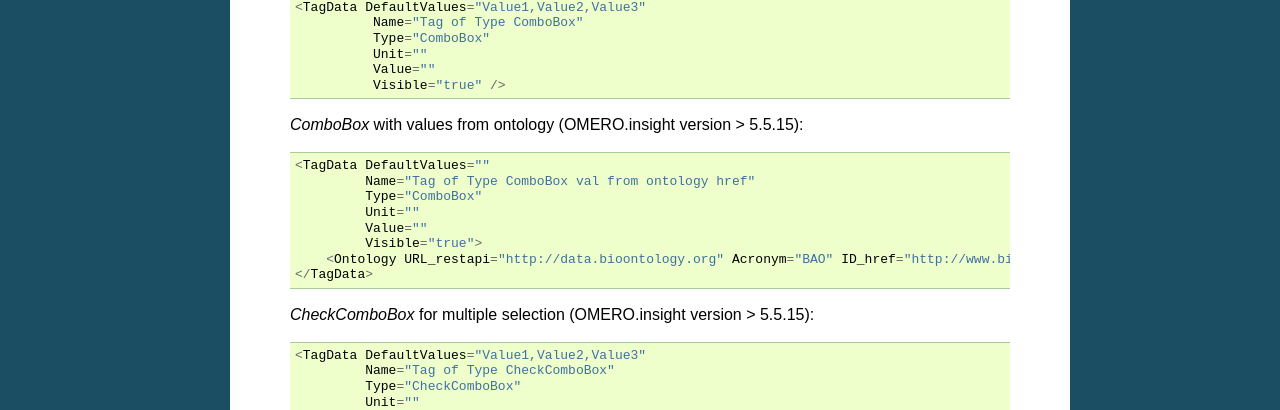
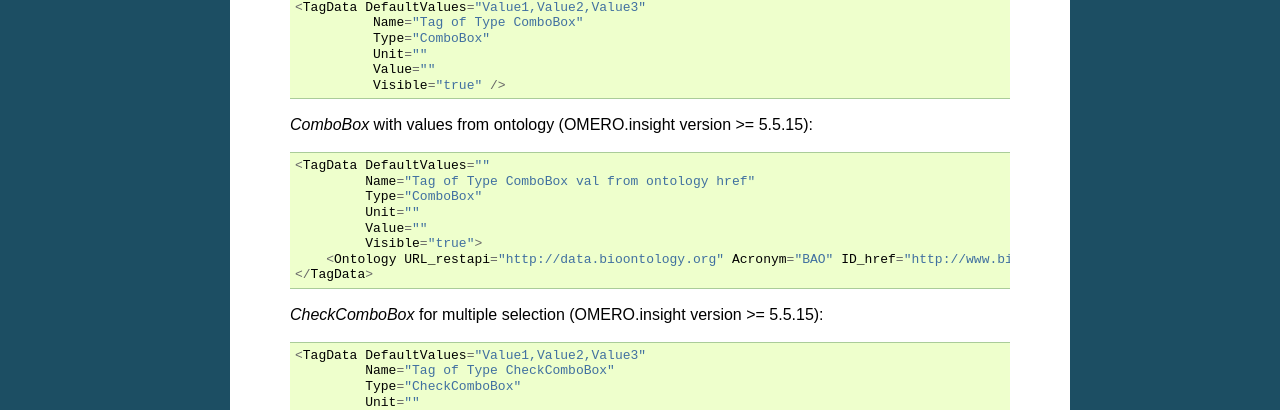
Before and after one commit to ome/omero-guide-mde, a Sphinx documentation site: the page built from docs/mde_customizeObjects.rst, in a window 1280 px wide and 900 px high, scrolled down 3854 px. Shown: the part 186-596 px from the top of the window. Built offline with Sphinx 7.4.7, drawn with Linux system fonts in a browser that asks for light colours.

```diff
--- a/docs/mde_customizeObjects.rst
+++ b/docs/mde_customizeObjects.rst
@@ -171,7 +171,7 @@ You can specify the different types like:
               Value=""
               Visible="true" />
 
- `ComboBox` with values from ontology (OMERO.insight version > 5.5.15)::
+ `ComboBox` with values from ontology (OMERO.insight version >= 5.5.15)::
 
     <TagData DefaultValues=""
              Name="Tag of Type ComboBox val from ontology href"
@@ -182,7 +182,7 @@ You can specify the different types like:
         <Ontology URL_restapi="http://data.bioontology.org" Acronym="BAO" ID_href="http://www.bioassayontology.org/bao#BAO_0150008" />
     </TagData>
 
- `CheckComboBox` for multiple selection (OMERO.insight version > 5.5.15)::
+ `CheckComboBox` for multiple selection (OMERO.insight version >= 5.5.15)::
 
      <TagData DefaultValues="Value1,Value2,Value3"
               Name="Tag of Type CheckComboBox"
--- a/docs/mde_customizeView.rst
+++ b/docs/mde_customizeView.rst
@@ -44,7 +44,7 @@ Step-by-Step
                 </Configurations>
             </MDEObjects>
 
-    You can mark any field as required by adding ``Required = "true"`` as an attribute of ``TagDataProp`` (OMERO.insight version > 5.5.15).
+    You can mark any field as required by adding ``Required = "true"`` as an attribute of ``TagDataProp`` (OMERO.insight version >= 5.5.15).
     By selecting |mde_required_btn|, you can restrict the displayed objects of the selected setup to those that contain at least one required metadata field.
             <MDEObjects>
                 <Configurations>
```
